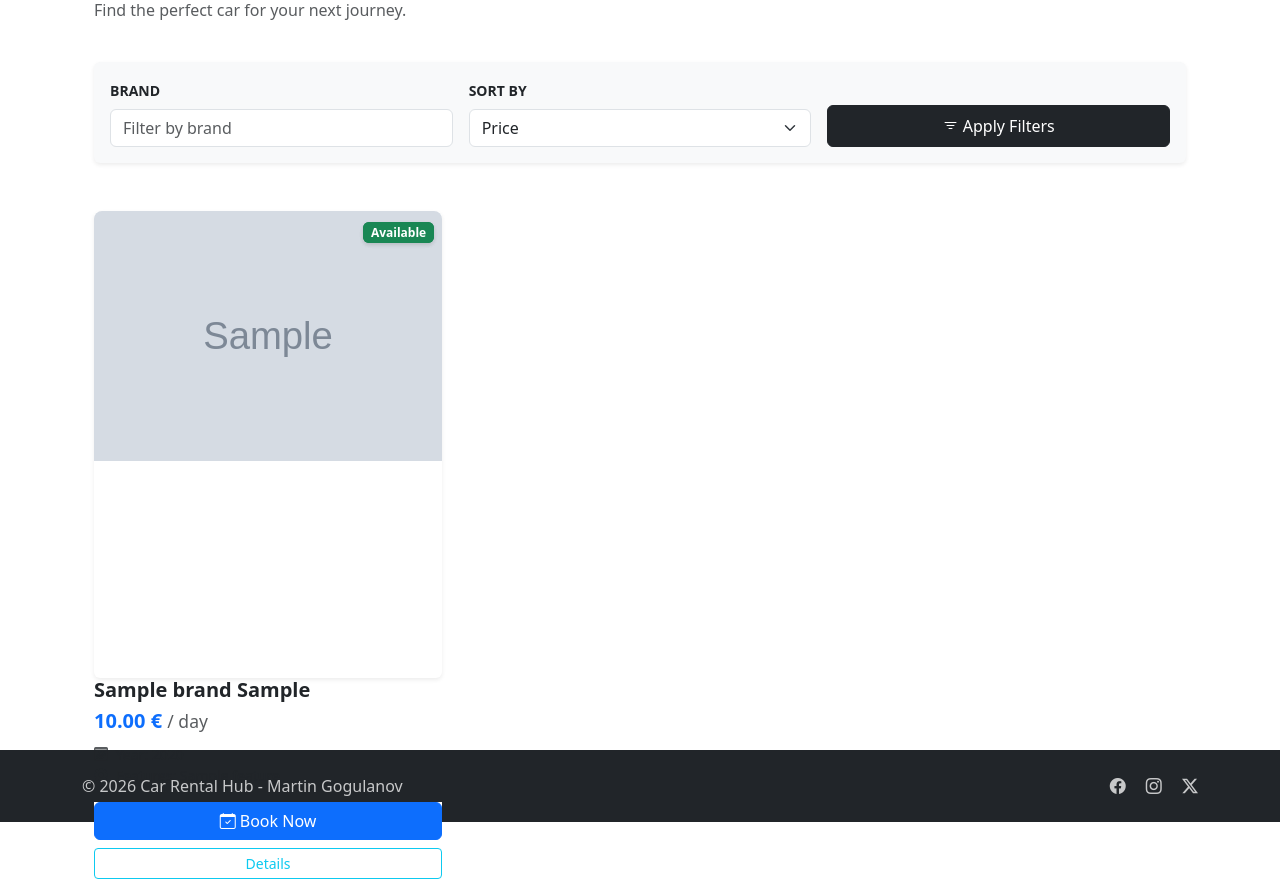
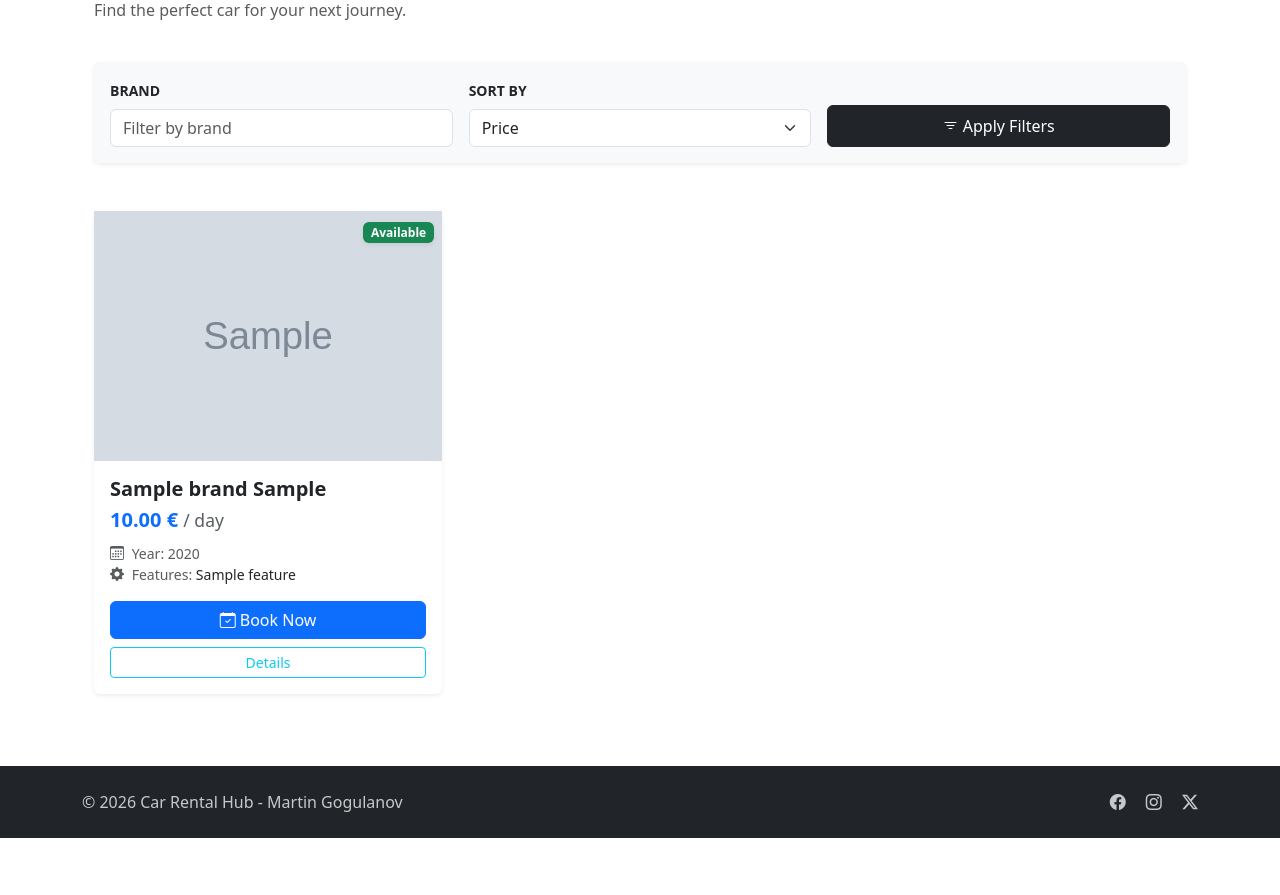
Before and after one commit to MonsterGuti/Car-Rental-Hub, a Django app: page /cars/ in a window 1280 px wide. Shown: the part 172-1067 px from the top of the page. After the commit the page ends 1010 px from the top, so only its background shows below. Run offline with Django 5.2, Linux system fonts and the light colour scheme; tables that the repository leaves empty hold one stand-in row (values such as "Sample post"); grey boxes marked "Sample" are stand-in pictures.

Commit message:
fixed car image size

```diff
--- a/templates/cars/car-list.html
+++ b/templates/cars/car-list.html
@@ -38,16 +38,16 @@
 
         <div class="row">
             {% for car in cars %}
-                <div class="col-md-4 mb-4">
-                    <div class="card h-100 shadow-sm border-0 car-card">
-                        <div class="position-relative" style="height: 250px; overflow: hidden;">
+                <div class="col-md-4 mb-4 d-flex align-items-stretch">
+                    <div class="card w-100 shadow-sm border-0 car-card">
+                        <div class="position-relative" style="height: 250px; min-height: 250px; overflow: hidden; background: #eee;">
                             {% if car.image %}
                                 <img src="{{ car.image.url }}"
-                                     style="width: 100%; height: 250px; object-fit: cover; object-position: center; border-radius: 8px 8px 0 0;"
+                                     style="width: 100%; height: 100%; object-fit: cover; object-position: center;"
                                      alt="{{ car.brand.name }} {{ car.model }}">
                             {% else %}
                                 <img src="{% static 'images/no-car.png' %}"
-                                     style="width: 100%; height: 250px; object-fit: cover; border-radius: 8px 8px 0 0;"
+                                     style="width: 100%; height: 100%; object-fit: cover;"
                                      alt="No image">
                             {% endif %}
 
@@ -60,19 +60,11 @@
                             </div>
                         </div>
 
-                        <div class="position-absolute top-0 end-0 p-2">
-                            {% if car.is_available_now %}
-                                <span class="badge bg-success shadow-sm">Available</span>
-                            {% else %}
-                                <span class="badge bg-danger shadow-sm">Rented</span>
-                            {% endif %}
-                        </div>
-                    </div>
-
-                    <div class="card-body">
+                        <div class="card-body d-flex flex-column">
                             <h5 class="card-title fw-bold mb-1">{{ car.brand.name }} {{ car.model }}</h5>
-                        <p class="text-primary fw-bold fs-5 mb-2">{{ car.price_per_day|currency }} <span
-                                class="text-muted small fw-normal">/ day</span></p>
+                            <p class="text-primary fw-bold fs-5 mb-2">{{ car.price_per_day|currency }}
+                                <span class="text-muted small fw-normal">/ day</span>
+                            </p>
 
                             <div class="small text-muted mb-3">
                                 <i class="bi bi-calendar3 me-1"></i> Year: {{ car.year }}<br>
@@ -86,9 +78,8 @@
                                     {% if car.features.all|length > 3 %}...{% endif %}
                                 </span>
                             </div>
-                    </div>
 
-                    <div class="card-footer bg-white border-0 pb-3">
+                            <div class="mt-auto">
                                 <div class="d-grid gap-2">
                                     {% if car.is_available_now %}
                                         <a href="{% url 'rentals:create' %}?car={{ car.pk }}" class="btn btn-primary">
@@ -99,52 +90,42 @@
                                     {% endif %}
 
                                     <div class="btn-group w-100">
-                                <a href="{% url 'cars:car-detail' car.pk %}"
-                                   class="btn btn-outline-info btn-sm">Details</a>
+                                        <a href="{% url 'cars:car-detail' car.pk %}" class="btn btn-outline-info btn-sm">Details</a>
                                         {% if user.is_authenticated %}
-                                    <a href="{% url 'common:add-review' car_pk=car.pk %}"
-                                       class="btn btn-outline-dark btn-sm">Review</a>
+                                            <a href="{% url 'common:add-review' car_pk=car.pk %}" class="btn btn-outline-dark btn-sm">Review</a>
                                         {% endif %}
                                     </div>
 
                                     {% if user.is_authenticated and car.owner == user or user.is_superuser %}
                                         <div class="d-flex justify-content-between mt-2">
-                                    <a href="{% url 'cars:car-update' car.pk %}"
-                                       class="text-warning text-decoration-none small"><i class="bi bi-pencil"></i>
-                                        Edit</a>
-                                    <a href="{% url 'cars:car-delete' car.pk %}"
-                                       class="text-danger text-decoration-none small"><i class="bi bi-trash"></i>
-                                        Delete</a>
+                                            <a href="{% url 'cars:car-update' car.pk %}" class="text-warning text-decoration-none small">
+                                                <i class="bi bi-pencil"></i> Edit
+                                            </a>
+                                            <a href="{% url 'cars:car-delete' car.pk %}" class="text-danger text-decoration-none small">
+                                                <i class="bi bi-trash"></i> Delete
+                                            </a>
                                         </div>
                                     {% endif %}
                                 </div>
                             </div>
-                </div>
-                </div>
-            {% empty %}
+                        </div> </div> </div> {% empty %}
                 <div class="col-12 text-center py-5">
                     <i class="bi bi-search display-1 text-muted"></i>
                     <p class="fs-4 mt-3">No cars found matching your criteria.</p>
                 </div>
             {% endfor %}
-    </div>
-
-    {% if is_paginated %}
+        </div> {% if is_paginated %}
             <nav class="mt-4">
                 <ul class="pagination justify-content-center">
                     {% if page_obj.has_previous %}
                         <li class="page-item">
-                        <a class="page-link shadow-sm" href="?page=
-                                {{ page_obj.previous_page_number }}{% if querystring %}&{{ querystring }}{% endif %}">Previous</a>
+                            <a class="page-link shadow-sm" href="?page={{ page_obj.previous_page_number }}{% if querystring %}&{{ querystring }}{% endif %}">Previous</a>
                         </li>
                     {% endif %}
-
                     <li class="page-item active"><span class="page-link shadow-sm">{{ page_obj.number }}</span></li>
-
                     {% if page_obj.has_next %}
                         <li class="page-item">
-                        <a class="page-link shadow-sm" href="?page=
-                                {{ page_obj.next_page_number }}{% if querystring %}&{{ querystring }}{% endif %}">Next</a>
+                            <a class="page-link shadow-sm" href="?page={{ page_obj.next_page_number }}{% if querystring %}&{{ querystring }}{% endif %}">Next</a>
                         </li>
                     {% endif %}
                 </ul>
```
Lines whose indentation alone changed are shown as unchanged.
